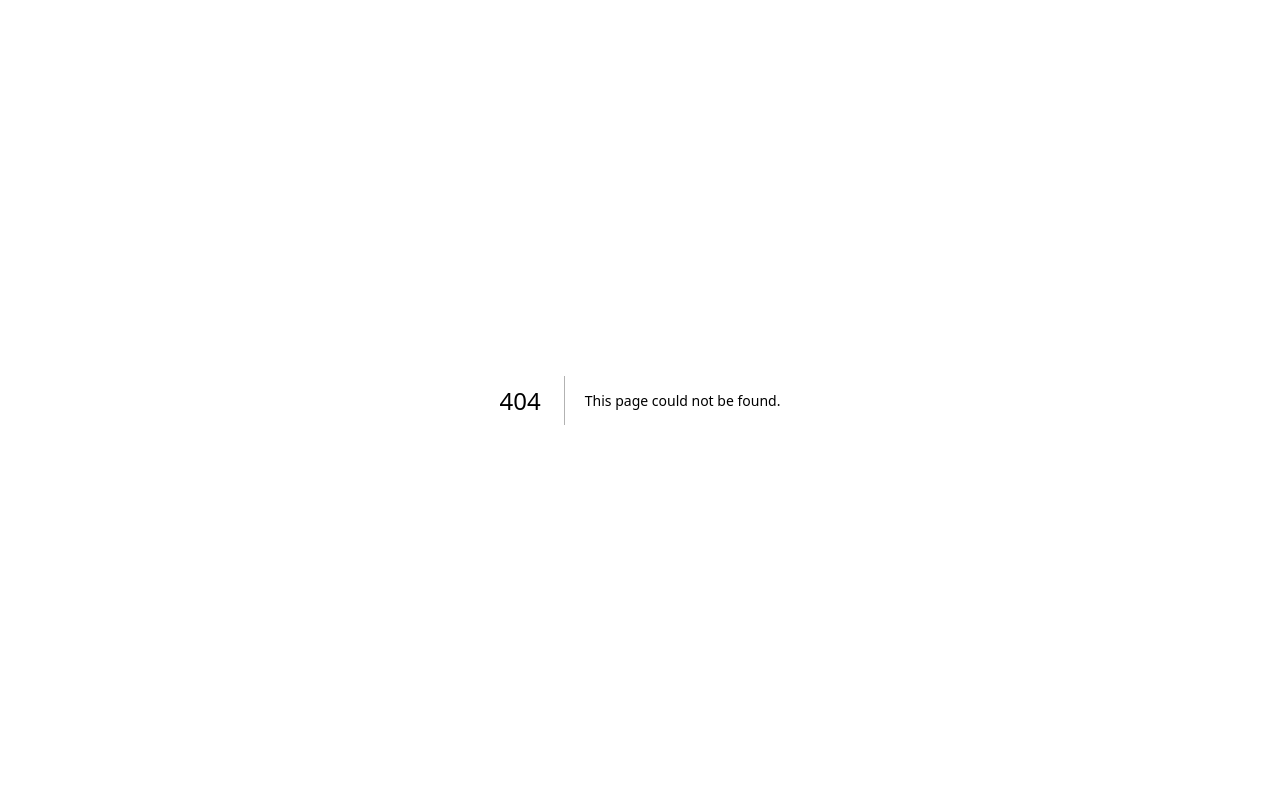
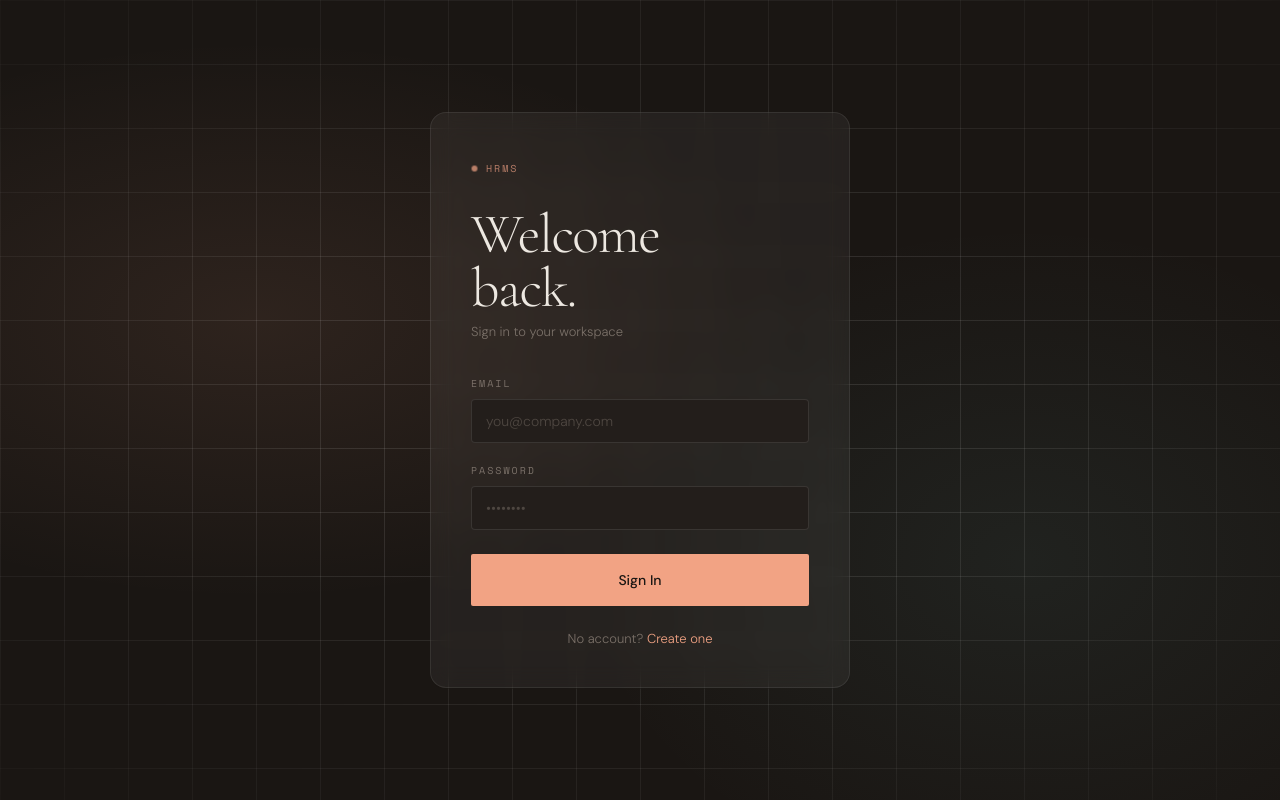
Before and after one commit to Kushal2205a/ai-native-hrms-portal, a Next.js app: page /login in a window 1280 px wide. Before the commit this address had no page. Built offline with nearby package versions, Linux system fonts and the light colour scheme; no server answers.

Commit message:
First iteration of Login page is working, Searches the database and routes to the role dashboard upon entering email and password

```diff
--- /dev/null
+++ b/app/login/page.tsx
@@ -0,0 +1,324 @@
+'use client';
+
+import { useState } from 'react';
+import { createClient } from '@/lib/supabase/client';
+import { useRouter } from 'next/navigation';
+import Link from 'next/link';
+
+const ROLE_REDIRECT: Record<string, string> = {
+  admin: '/dashboard/admin',
+  hr: '/dashboard/hr',
+  employee: '/dashboard/employee',
+  candidate: '/dashboard/candidate',
+};
+
+export default function LoginPage() {
+  const router = useRouter();
+  const supabase = createClient();
+
+  const [email, setEmail] = useState('');
+  const [password, setPassword] = useState('');
+  const [error, setError] = useState<string | null>(null);
+  const [loading, setLoading] = useState(false);
+
+  async function handleLogin(e: React.FormEvent) {
+    e.preventDefault();
+    setError(null);
+    setLoading(true);
+
+    const { data: authData, error: authError } = await supabase.auth.signInWithPassword({
+      email,
+      password,
+    });
+
+    if (authError || !authData.user) {
+      setError(authError?.message ?? 'Login failed.');
+      setLoading(false);
+      return;
+    }
+
+    const { data: profile, error: profileError } = await supabase
+      .from('profiles')
+      .select('role')
+      .eq('id', authData.user.id)
+      .single();
+
+    if (profileError || !profile) {
+      setError('Could not load your profile. Contact support.');
+      setLoading(false);
+      return;
+    }
+
+    const redirect = ROLE_REDIRECT[profile.role] ?? '/dashboard/candidate';
+    router.push(redirect);
+  }
+
+  return (
+    <main className="login-root">
+      {/* Background */}
+      <div className="login-bg" aria-hidden="true">
+        <div className="login-bg-mesh" />
+        <div className="login-bg-grid" />
+      </div>
+
+      {/* Card */}
+      <div className="login-card glass-card">
+        {/* Brand */}
+        <div className="login-brand">
+          <span className="login-pulse" aria-hidden="true" />
+          <span className="s-tag">HRMS</span>
+        </div>
+
+        <h1 className="s-h login-heading">
+          Welcome<br />back.
+        </h1>
+        <p className="login-sub">Sign in to your workspace</p>
+
+        {/* Form */}
+        <form onSubmit={handleLogin} className="login-form" noValidate>
+          <div className="login-field">
+            <label htmlFor="email" className="login-label s-tag">
+              Email
+            </label>
+            <input
+              id="email"
+              type="email"
+              autoComplete="email"
+              required
+              value={email}
+              onChange={(e) => setEmail(e.target.value)}
+              className="login-input"
+              placeholder="you@company.com"
+              disabled={loading}
+            />
+          </div>
+
+          <div className="login-field">
+            <label htmlFor="password" className="login-label s-tag">
+              Password
+            </label>
+            <input
+              id="password"
+              type="password"
+              autoComplete="current-password"
+              required
+              value={password}
+              onChange={(e) => setPassword(e.target.value)}
+              className="login-input"
+              placeholder="••••••••"
+              disabled={loading}
+            />
+          </div>
+
+          {error && (
+            <p className="login-error" role="alert">
+              {error}
+            </p>
+          )}
+
+          <button
+            type="submit"
+            className="btn-g login-submit"
+            disabled={loading}
+          >
+            {loading ? 'Signing in…' : 'Sign In'}
+          </button>
+        </form>
+
+        {/* Footer */}
+        <p className="login-footer">
+          No account?{' '}
+          <Link href="/signup" className="login-link">
+            Create one
+          </Link>
+        </p>
+      </div>
+
+      <style>{`
+        /* ── Root ── */
+        .login-root {
+          min-height: 100vh;
+          display: flex;
+          align-items: center;
+          justify-content: center;
+          background: var(--bg);
+          padding: 24px;
+          position: relative;
+          overflow: hidden;
+        }
+
+        /* ── Background ── */
+        .login-bg {
+          position: absolute;
+          inset: 0;
+          pointer-events: none;
+        }
+        .login-bg-mesh {
+          position: absolute;
+          inset: 0;
+          background:
+            radial-gradient(ellipse 60% 50% at 20% 40%, #f2a38418 0%, transparent 70%),
+            radial-gradient(ellipse 50% 60% at 80% 70%, #77c3c012 0%, transparent 70%);
+        }
+        .login-bg-grid {
+          position: absolute;
+          inset: 0;
+          background-image:
+            linear-gradient(var(--border) 1px, transparent 1px),
+            linear-gradient(90deg, var(--border) 1px, transparent 1px);
+          background-size: 64px 64px;
+          -webkit-mask-image: radial-gradient(ellipse 80% 80% at 50% 50%, black 30%, transparent 100%);
+          mask-image: radial-gradient(ellipse 80% 80% at 50% 50%, black 30%, transparent 100%);
+        }
+
+        /* ── Card ── */
+        .login-card {
+          position: relative;
+          z-index: 1;
+          width: 100%;
+          max-width: 420px;
+          padding: 48px 40px 40px;
+          display: flex;
+          flex-direction: column;
+          gap: 0;
+          animation: reveal 0.4s cubic-bezier(0.16, 1, 0.3, 1) both;
+        }
+
+        @keyframes reveal {
+          from { opacity: 0; transform: translateY(24px); }
+          to   { opacity: 1; transform: translateY(0); }
+        }
+
+        /* ── Brand row ── */
+        .login-brand {
+          display: flex;
+          align-items: center;
+          gap: 8px;
+          margin-bottom: 32px;
+        }
+        .login-pulse {
+          display: inline-block;
+          width: 7px;
+          height: 7px;
+          border-radius: 50%;
+          background: var(--g);
+          animation: breathe 2.4s ease-in-out infinite;
+        }
+        @keyframes breathe {
+          0%, 100% { transform: scale(1);    opacity: 1; }
+          50%       { transform: scale(0.75); opacity: 0.55; }
+        }
+
+        /* ── Heading ── */
+        .login-heading {
+          font-size: clamp(42px, 5vw, 56px);
+          color: var(--ink);
+          margin: 0 0 8px;
+          line-height: 0.96;
+        }
+        .login-sub {
+          font-family: var(--sans);
+          font-size: 13px;
+          color: var(--muted);
+          margin: 0 0 36px;
+          font-weight: 300;
+        }
+
+        /* ── Form ── */
+        .login-form {
+          display: flex;
+          flex-direction: column;
+          gap: 20px;
+        }
+        .login-field {
+          display: flex;
+          flex-direction: column;
+          gap: 8px;
+        }
+        .login-label {
+          display: block;
+          font-size: 10px;
+          color: var(--muted);
+        }
+        .login-input {
+          width: 100%;
+          background: var(--dim);
+          border: 1px solid var(--border);
+          border-radius: 4px;
+          color: var(--ink);
+          font-family: var(--sans);
+          font-size: 14px;
+          font-weight: 300;
+          padding: 12px 14px;
+          outline: none;
+          transition: border-color 0.2s;
+        }
+        .login-input::placeholder {
+          color: var(--muted);
+          opacity: 0.5;
+        }
+        .login-input:focus {
+          border-color: var(--g-glow);
+        }
+        .login-input:disabled {
+          opacity: 0.5;
+          cursor: not-allowed;
+        }
+
+        /* ── Error ── */
+        .login-error {
+          font-family: var(--sans);
+          font-size: 12px;
+          color: var(--red);
+          margin: 0;
+          padding: 10px 12px;
+          background: #c94a3a18;
+          border: 1px solid #c94a3a33;
+          border-radius: 4px;
+        }
+
+        /* ── Submit ── */
+        .login-submit {
+          width: 100%;
+          margin-top: 4px;
+          font-family: var(--sans);
+          font-size: 14px;
+          font-weight: 500;
+          cursor: pointer;
+          border: none;
+          transition: transform 0.2s, box-shadow 0.2s, opacity 0.2s;
+        }
+        .login-submit:hover:not(:disabled) {
+          transform: translateY(-2px);
+          box-shadow: 0 8px 32px #f2a38459;
+        }
+        .login-submit:disabled {
+          opacity: 0.6;
+          cursor: not-allowed;
+        }
+
+        /* ── Footer ── */
+        .login-footer {
+          font-family: var(--sans);
+          font-size: 13px;
+          color: var(--muted);
+          text-align: center;
+          margin-top: 24px;
+          font-weight: 300;
+        }
+        .login-link {
+          color: var(--g);
+          text-decoration: none;
+          transition: opacity 0.2s;
+        }
+        .login-link:hover {
+          opacity: 0.75;
+        }
+
+        @media (max-width: 480px) {
+          .login-card { padding: 36px 24px 32px; }
+        }
+      `}</style>
+    </main>
+  );
+}
```
